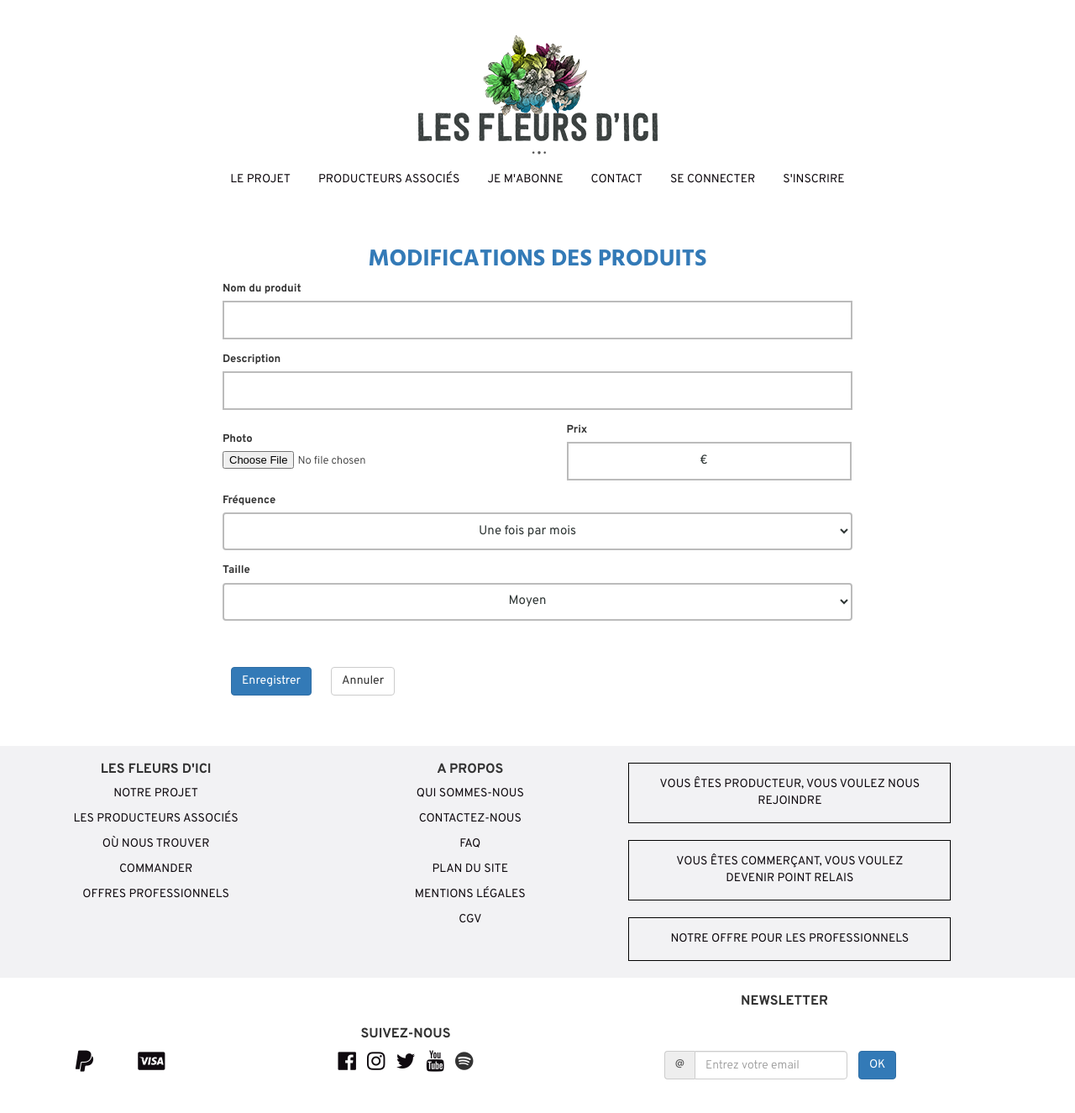
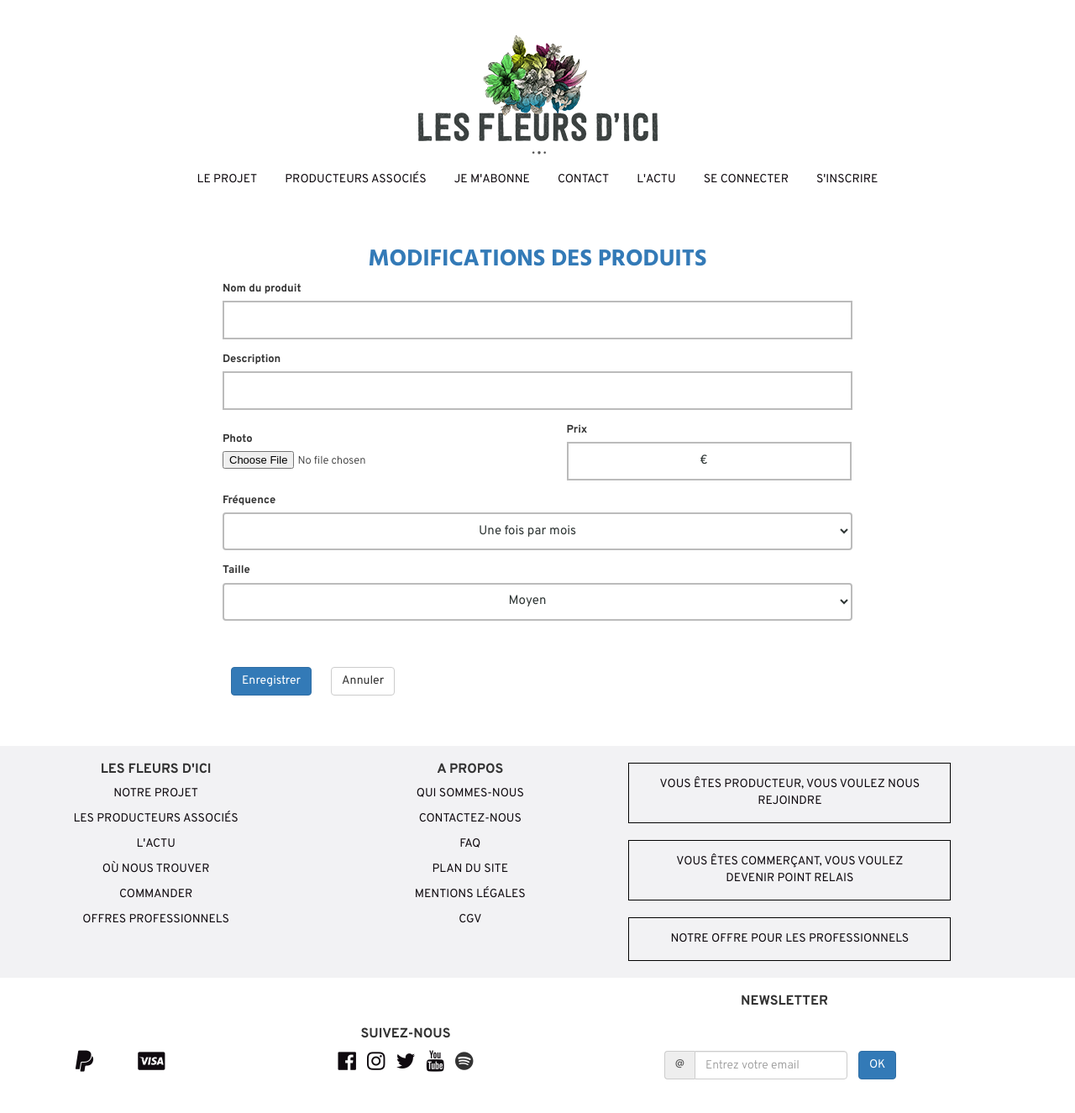
Before and after one commit to mroulland/FinalProject, a PHP site: template silex-skeleton/templates/admin/product/edit.html.twig in a window 1280 px wide. Shown: the whole page at 84% size. Run offline with PHP 8.4, Linux system fonts and the light colour scheme; the template is opened without the code that fills it, so the values that code supplies are empty; some libraries are stand-ins or nearby versions.

Commit message:
MAJ LAYOUT BLOG INSERT

```diff
--- a/silex-skeleton/templates/layout.html.twig
+++ b/silex-skeleton/templates/layout.html.twig
@@ -33,6 +33,7 @@
                     <li><a href="{{path('admin_products')}}">Produits</a></li>
                     <li><a href="{{path('admin_subscription')}}">Abonnements</a></li>
                     <li><a href="{{path('admin_pickuplocation')}}">Points relais</a></li>
+                    <li><a href="{{path('admin_blog')}}">L'actu</a></li>
                     <li><a href="{{path('admin_shipping')}}">Livraison</a></li>
                 </ul>
             </nav>
@@ -49,6 +50,7 @@
                 <li><a href="{{path('producer')}}">Producteurs associés</a></li>
                 <li><a href="{{path('abonnement')}}">Je m'abonne</a></li>
                 <li><a href="{{path('contact')}}">Contact</a></li>
+                <li><a href="{{path('blog')}}">L'actu</a></li>
 
                 {# Si l'utilisateur est connecté #}
                 {% if user_manager.userConnected %}
@@ -88,6 +90,7 @@
                 <h3>Les fleurs d'ici</h3>
                 <p><a href="{{path('ourproject')}}">Notre projet</a></p>
                 <p><a href="{{path('producer')}}">Les producteurs associés</a></p>
+                <p><a href="{{path('blog')}}">L'actu</a></p>
                 <p><a href="{{path('contact')}}#place">Où nous trouver</a></p>
                 <p><a href="{{path('abonnement')}}">Commander</a></p>
                 <p><a href="#">Offres professionnels</a></p>
```
